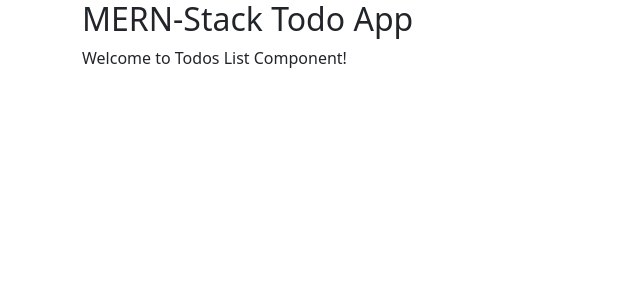
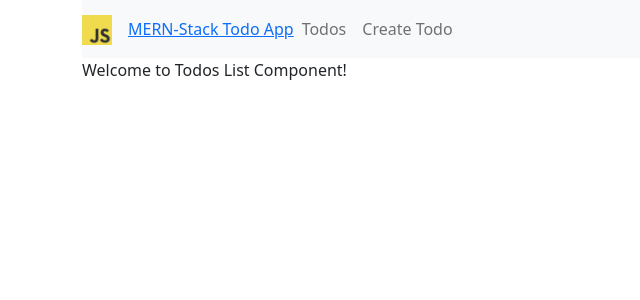
Before and after one commit to mia-donna/mern-to-do-app, a React (Create React App) app: page / in a window 1280 px wide. Shown: the top 300 px of the page, without its empty margins (0-640 px from the left). Built offline with nearby package versions, Linux system fonts and the light colour scheme.

Commit message:
Create nav bar with links

```diff
--- a/src/App.js
+++ b/src/App.js
@@ -6,13 +6,32 @@
 import EditTodo from "./components/edit-todo.component";
 import TodosList from "./components/todos-list.component";
 
+import logo from "./logo.png";
 
 class App extends Component {
   render() {
     return (
       <Router>
       <div className="container">
-        <h2>MERN-Stack Todo App</h2>
+
+        <nav className="navbar navbar-expand-lg navbar-light bg-light">
+          <a className="navbar-brand" href="https://codingthesmartway.com" target="_blank">
+            <img src={logo} width="30" height="30" alt="CodingTheSmartWay.com" />
+          </a>
+          <Link to="/" ClassName="navbar-brand"> MERN-Stack Todo App</Link>
+          <div className="collapse navbar-collapse">
+            <ul className="navbar-nav mr-auto">
+              <li className="navbar-item">
+                <Link to="/" className="nav-link">Todos</Link>
+              </li>
+              <li className="navbar-item">
+                <Link to="/create" className="nav-link">Create Todo</Link>
+              </li>
+            </ul>
+          </div>
+        </nav>
+
+
         <Route path="/" exact component={TodosList} />
         <Route path="/edit/:id" component={EditTodo} />
         <Route path="/create" component={CreateTodo} />
```
Also changed, not shown: src/logo.png (added), src/logo.svg (deleted).
